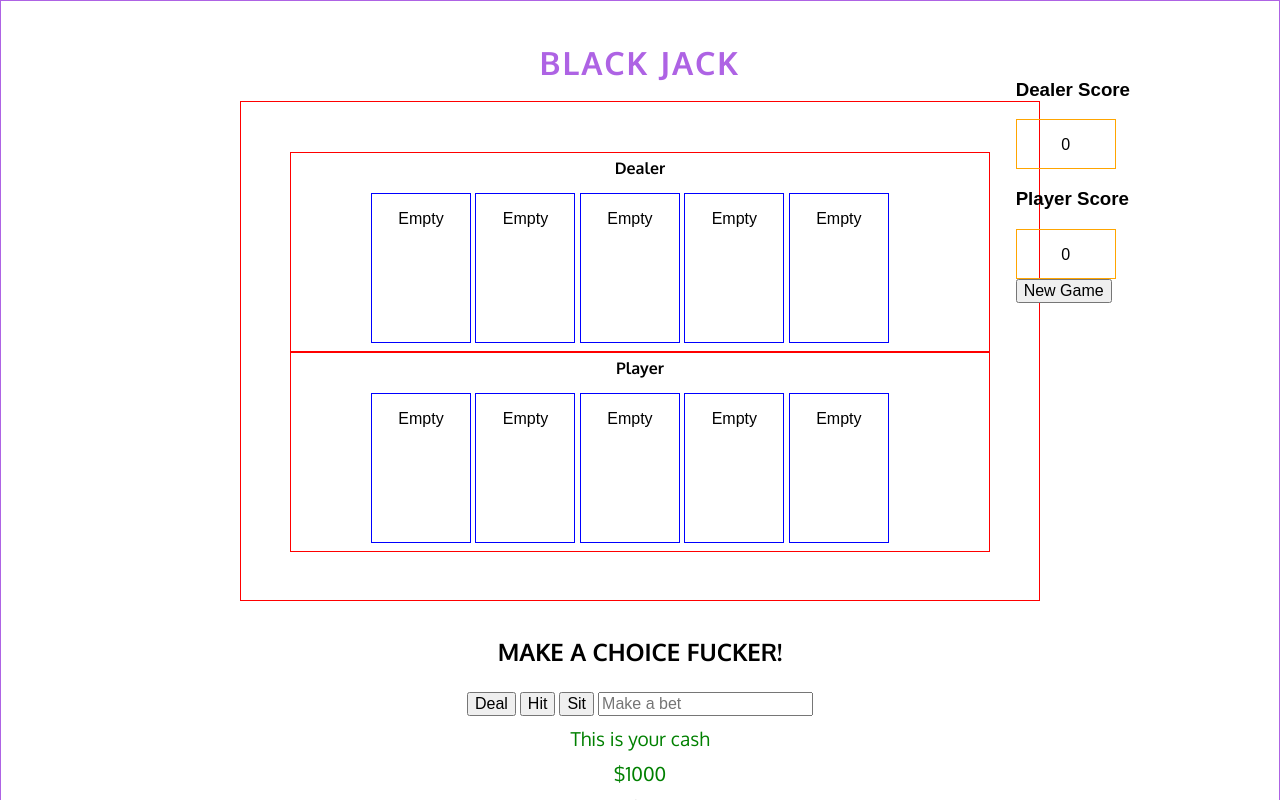
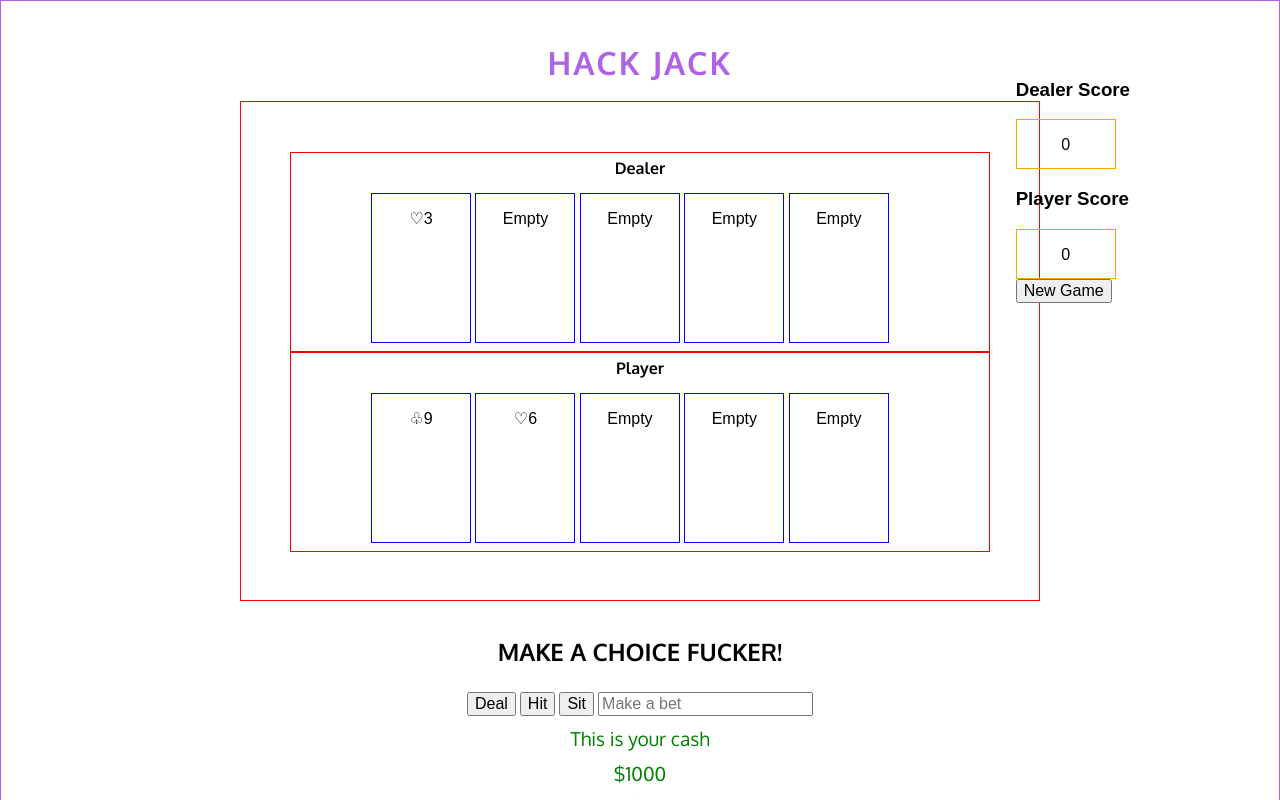
Before and after one commit to harry-duncan/Black_Jack, a plain HTML site: page index.html in a window 1280 px wide. Both pictures are taken after a click on the button "Deal". Shown: the top 800 px of the page. Drawn offline with Linux system fonts and the light colour scheme.

Commit message:
working commit

```diff
--- a/index.html
+++ b/index.html
@@ -10,30 +10,30 @@
 </head>
 <body>
 	<div class="container">
-		<h1>BLACK JACK</h1>
+		<h1>HACK JACK</h1>
 		<div class="board">
 			<div class="dealer">
 				<h4>Dealer</h4>
-				<div class="dealerscards">Empty</div>
-				<div class="dealerscards">Empty</div>
-				<div class="dealerscards">Empty</div>
-				<div class="dealerscards">Empty</div>
-				<div class="dealerscards">Empty</div>
+				<div id="dCard1" class="dealerscards">Empty</div>
+				<div id="dCard2" class="dealerscards">Empty</div>
+				<div id="dCard3" class="dealerscards">Empty</div>
+				<div id="dCard4" class="dealerscards">Empty</div>
+				<div id="dCard5" class="dealerscards">Empty</div>
 			</div>
 			<div class="player">
 				<h4>Player</h4>
-				<div class="playercards">Empty</div>
-				<div class="playercards">Empty</div>
-				<div class="playercards">Empty</div>
-				<div class="playercards">Empty</div>
-				<div class="playercards">Empty</div>
+				<div id="card1" class="playercards">Empty</div>
+				<div id="card2" class="playercards">Empty</div>
+				<div id="card3" class="playercards">Empty</div>
+				<div id="card4" class="playercards">Empty</div>
+				<div id="card5" class="playercards">Empty</div>
 			</div>
 		</div>
 		<div class="gamerinterface">
 			<h2>MAKE A CHOICE FUCKER!</h2>
-			<button class="deal">Deal</button>
-			<button class="hit">Hit</button>
-			<button class="sit">Sit</button>
+			<button id="deal" class="deal">Deal</button>
+			<button id="hit" class="hit">Hit</button>
+			<button id="sit" class="sit">Sit</button>
 			<input id="bet" type="text" placeholder="Make a bet">
 			<div class="cash">This is your cash</div>
 			<div class="cash" id="currentcash ">$1000</div>
@@ -42,6 +42,7 @@
 		<p>Beat the dealer at all costs. Dont make stupid calls.</p>
 		<p>This is not a charity. Get over 21 and you bust fucker!</p>
 		<p>Get some cards, hit for more to try beat the dealer or sit.</p>
+		<p>&#9825; &#9826; &#9831; &#9828;</p>
 		<div class="scoreboards">
 			<h3>Dealer Score</h3>
 			<div class="scoreboard">0</div>
--- a/js/app.js
+++ b/js/app.js
@@ -1,17 +1,27 @@
 
 /////////// Game functions //////////////
 
-// I need a deal function
+// I need a deal function deals two to the player
 
-// I need a hit function
+// going to need a dealers deal function
 
-// I need a sit function
+// I need a hit function // draw card function
 
-// i need a new game function
+// I need a sit function // pass card function that then playes out the dealers hand
+
+// I need a new game function
 
 // I need a shuffle function
 
+// Need to have a winner function
+
+
+
+
 /////////// data shit ///////////////////
+
+
+
 
 // I need a way to store card data
 
@@ -38,3 +48,103 @@
 // could be able to set a player photo and name
 
 // could have the dealer say random shit to you like 'good fucking luck' and other abusive shit'
+
+
+// Going to try and get this working for one suit
+
+
+
+// Starting with making objects for my card suits and cards // need to work these into a deck
+
+// Variables
+
+newHand = [];
+
+// This is the function to generate a random suit // This works
+
+var suit = '';
+
+var randomSuit = function(){
+	result = Math.floor(Math.random() * 4) + 1;
+	if (result % 4 === 0){
+		suit = '&#9828;'; // spades
+	} else if (result % 3 === 0){
+		suit = '&#9831;'; // clubs
+	} else if (result % 2 === 0){
+		suit = '&#9826;'; // diamonds
+	} else if (result % 1 === 0){
+		suit = '&#9825;'; // hearts
+	} return suit;
+};
+
+// This is the function to generate a random card // This works
+
+var card;
+
+var randomCard = function(){
+	result = Math.floor(Math.random() * 11) + 1;
+	card = result;
+	return card;
+};
+
+
+
+var randomTotalCard = function(){
+	suit = randomSuit();
+	card = randomCard();
+	var totalCard = (suit + card)
+	return totalCard;
+};
+
+// These are the functions for the initial deal to the player
+
+var dealPlayerBox1 = function(card1){
+	card1 = randomTotalCard();
+	$('#card1').html(card1);
+};
+
+var dealPlayerBox2 = function(card2){
+	card2 = randomTotalCard();
+	$('#card2').html(card2);
+};
+
+var dealPlayer = function(){
+	dealPlayerBox1();
+	dealPlayerBox2();
+};
+
+// This is the function to deal the initial dealers card
+
+var dealDealerBox1 = function(card1){
+	card1 = randomTotalCard();
+	$('#dCard1').html(card1);
+};
+
+// This is the function to draw another card
+
+var draw1 = function(){
+	card3 = randomTotalCard();
+	$('#card3').html(card3);
+};
+
+
+
+
+
+
+
+
+
+
+
+
+$(document).ready(function(){
+	$('#deal').click(function(){
+		dealPlayer(this);
+		dealDealerBox1(this);
+		click.preventDefault();
+	});
+	$('#hit').click(function(){
+		draw1(this)
+	});
+});
```
